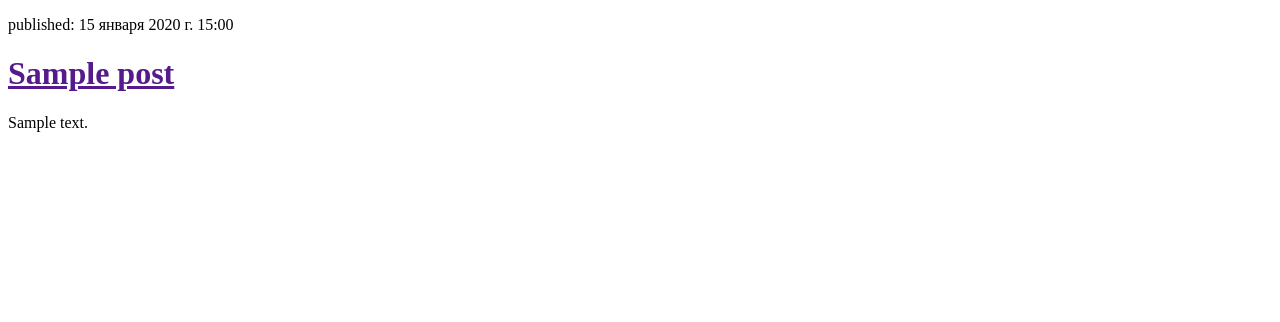
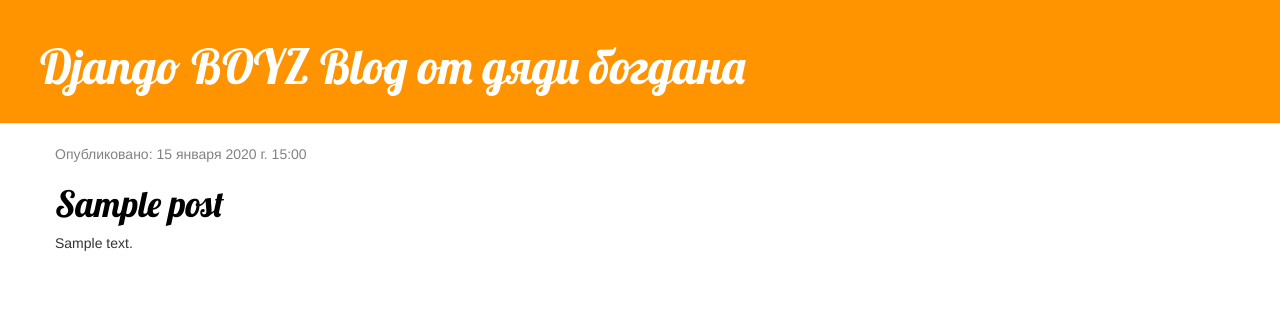
Before and after one commit to AntonSemko88/my-first-blog, a Django app: page / in a window 1280 px wide. Shown: the top 322 px of the page. Run offline with Django 4.2, Linux system fonts and the light colour scheme; tables that the repository leaves empty hold one stand-in row (values such as "Sample post"); some libraries are stand-ins or nearby versions.

Commit message:
Changed the HTML for the site.

```diff
--- /dev/null
+++ b/blog/static/css/blog.css
@@ -0,0 +1,47 @@
+
+.page-header {
+    background-color: #ff9400;
+    margin-top: 0;
+    padding: 20px 20px 20px 40px;
+}
+
+.page-header h1, .page-header h1 a, .page-header h1 a:visited, .page-header h1 a:active {
+    color: #ffffff;
+    font-size: 36pt;
+    text-decoration: none;
+}
+
+.content {
+    margin-left: 40px;
+}
+
+h1, h2, h3, h4 {
+    font-family: 'Lobster', cursive;
+}
+
+.date {
+    color: #828282;
+}
+
+.save {
+    float: right;
+}
+
+.post-form textarea, .post-form input {
+    width: 100%;
+}
+
+.top-menu, .top-menu:hover, .top-menu:visited {
+    color: #ffffff;
+    float: right;
+    font-size: 26pt;
+    margin-right: 20px;
+}
+
+.post {
+    margin-bottom: 70px;
+}
+
+.post h1 a, .post h1 a:visited {
+    color: #000000;
+}
--- a/blog/templates/blog/post_list.html
+++ b/blog/templates/blog/post_list.html
@@ -1,24 +1,30 @@
-<!DOCTYPE html>
+{% load static %}
 <html>
     <head>
-        <meta charset="utf-8">
-        <meta http-equiv="X-UA-Compatible" content="IE=edge">
-        <title>Мой сайт</title>
-        <meta name="description" content="">
-        <meta name="viewport" content="width=device-width, initial-scale=1">
-        <link rel="stylesheet" href="">
-        <style>
-
-        </style>
+        <title>я антон помогите мне</title>
+        <link rel="stylesheet" href="//maxcdn.bootstrapcdn.com/bootstrap/3.2.0/css/bootstrap.min.css">
+        <link rel="stylesheet" href="//maxcdn.bootstrapcdn.com/bootstrap/3.2.0/css/bootstrap-theme.min.css">
+        <link rel="stylesheet" href="{% static 'css/blog.css' %}">
+        <link href="https://fonts.googleapis.com/css?family=Lobster&subset=latin,cyrillic" rel="stylesheet" type="text/css">
     </head>
     <body>
-
-        {% for post in posts %}
-        <div>
-            <p>published: {{ post.published_date }}</p>
-            <h1><a href="">{{ post.title }}</a></h1>
-            <p>{{ post.text|linebreaksbr }}</p>
+        <div class="page-header">
+            <h1><a href="/">Django BOYZ Blog от дяди богдана</a></h1>
         </div>
-        {% endfor %}
+        <div class="content container">
+            <div class="row">
+                <div class="col-md-8">
+                    {% for post in posts %}
+                        <div class="post">
+                            <div class="date">
+                                <p>Опубликовано: {{ post.published_date }}</p>
+                            </div>
+                            <h1><a href="">{{ post.title }}</a></h1>
+                            <p>{{ post.text|linebreaksbr }}</p>
+                        </div>
+                    {% endfor %}
+                </div>
+            </div>
+        </div>
     </body>
 </html>
```
